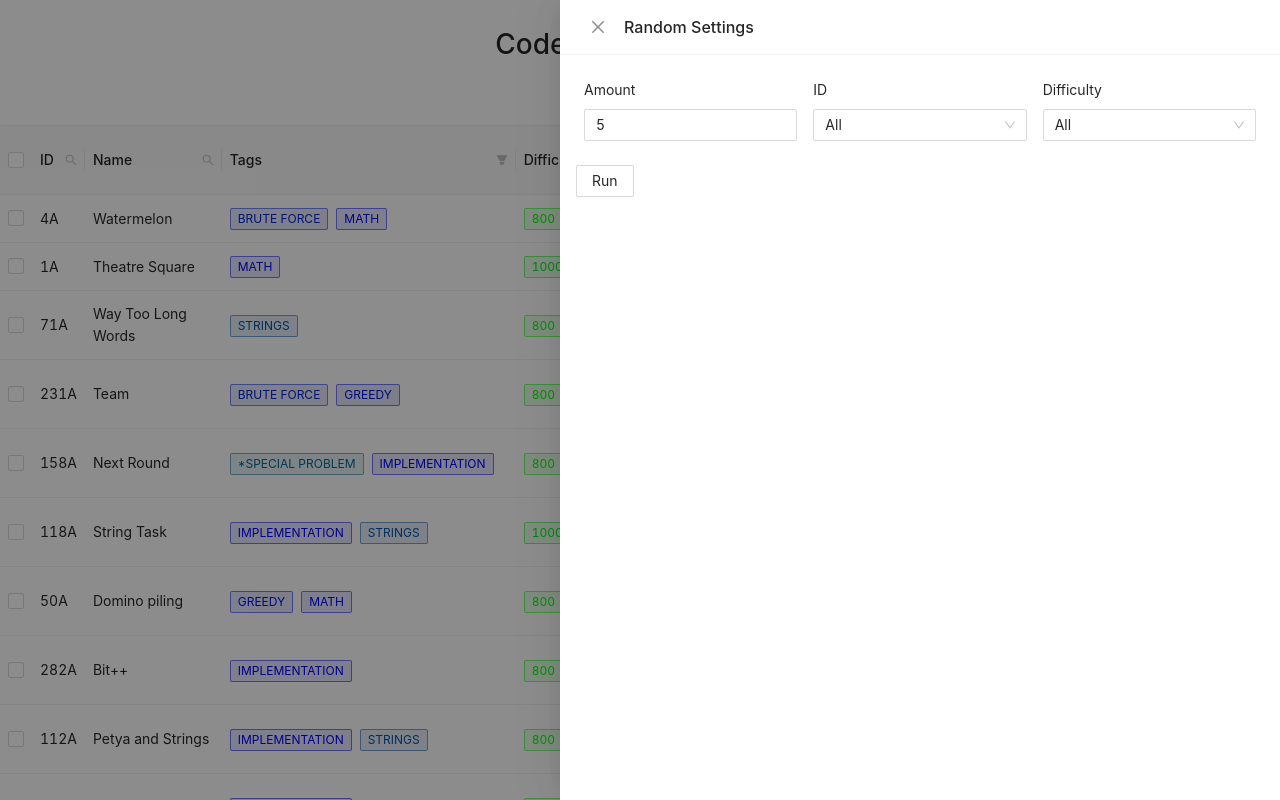
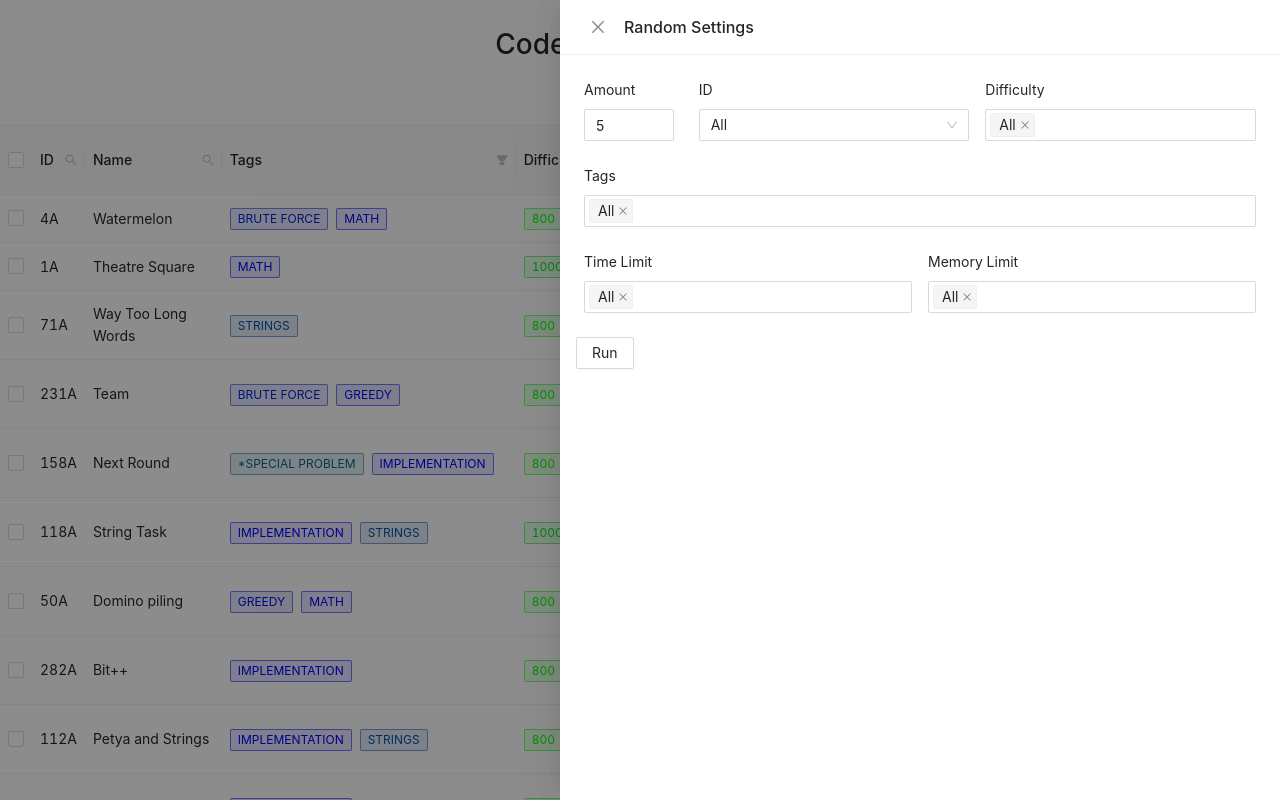
Before and after one commit to cc-visionary/Code-Forces-Web-App, a React (Create React App) app in the folder view_problems/: page / in a window 1280 px wide. Both pictures are taken after a click on the item "Choose Random". Shown: the top 800 px of the page. Built offline with nearby package versions, Linux system fonts and the light colour scheme.

Commit message:
Added Form for Random Problems Settings

```diff
--- a/view_problems/src/pages/Home/Home.js
+++ b/view_problems/src/pages/Home/Home.js
@@ -1,5 +1,5 @@
 import React, { Component } from 'react';
-import { Menu, Drawer, Form, Select, Col, Row, DatePicker, Table, Tag, Space, Button, Input } from 'antd'
+import { Menu, Drawer, Form, Select, Col, Row, DatePicker, Table, Tag, Space, Button, Input, InputNumber } from 'antd'
 import { SearchOutlined, PieChartOutlined, CaretRightOutlined, EyeOutlined } from '@ant-design/icons';
 import 'antd/dist/antd.css';
 import './Home.css';
@@ -22,9 +22,7 @@ export default class Home extends Component {
 
     setColumns = () => {
         const columns = []
-        const sortedTags = this.countSortTags()
-        const sortedDifficulty = this.sortDifficulty()
-        const tagColorEquivalent = [ 'magenta', 'red', 'volcano', 'orange', 'gold', 'lime', 'green', 'cyan', 'blue', 'geekblue', 'purple' ]
+        const [ sortedTags, sortedDifficulty, sortedTimeLimit, sortedMemLimit ]  = this.sortTagsDiffTimeMem()
         const renders = {
             'Page URL': link => <a href={link.replace('//problemset', '/problemset')} target='_blank' rel="noopener noreferrer">{link.replace('//problemset', '/problemset')}</a>,
             'Tags': cats => cats.split(',').map(tag => {
@@ -170,13 +168,17 @@ export default class Home extends Component {
         });
     };
 
-    countSortTags = () => {
+    sortTagsDiffTimeMem = () => {
         /**
          * Counts the occurence of each tag
+         * Sorts the tag base on occurence (sets it to this.state.sortedTags)
          *
-         * Sorts the tag base on occurense (sets it to this.state.sortedTags)
+         * Find the unique Difficuly, Time Limit, and Memory limit then sort based on the value
          */
         let nTags = {}
+        let difficulties = []
+        let timeLimit = []
+        let memoryLimit = []
         this.state.data.forEach(d => {
             if(d['Tags'] !== null && d['Tags'] !== '') {
                 d['Tags'].split(',').forEach(tag => {
@@ -185,33 +187,22 @@ export default class Home extends Component {
                         else nTags[tag] = 0
                     }
                 })
-            }
+            } else if(d['Difficulty'] !== null && d['Difficulty'] !== '' && !difficulties.includes(Number(d['Difficulty']))) difficulties.push(Number(d['Difficulty']))
+            else if(d['Time Limit'] !== null && d['Time Limit'] !== '' && !timeLimit.includes(Number(d['Time Limit']))) timeLimit.push(Number(d['Time Limit']))
+            else if(d['Memory Limit'] !== null && d['Memory Limit'] !== '' && !memoryLimit.includes(d['Memory Limit'])) memoryLimit.push(d['Memory Limit'])
         })
-        return Object.entries(nTags).sort((first, second) => {return second[1] - first[1]})
-    }
-
-    sortDifficulty = () => {
-        let difficulties = []
-        this.state.data.forEach(d => {
-            if(d['Difficulty'] !== null && d['Difficulty'] !== '' && !difficulties.includes(Number(d['Difficulty']))) difficulties.push(Number(d['Difficulty']))
-        })
-
-        return difficulties.sort((a, b) => a - b)
+        return [
+            Object.entries(nTags).sort((first, second) => {return second[1] - first[1]}),
+            difficulties.sort((a, b) => a - b),
+            timeLimit.sort((a, b) => a - b),
+            memoryLimit.sort((a, b) => a - b)
+        ]
     }
 
     onSelectChange = (selectedRowKeys) => {
         this.setState({ selectedRowKeys });
     };
 
-    componentDidMount = () => {
-        let selectedRowKeys = [] // sets all the completed to be checked
-        this.state.data.forEach((val, key) => {
-            if(val['Completed'] == 1) {
-                selectedRowKeys = [...selectedRowKeys, key]
-            }
-        })
-        this.setState({ selectedRowKeys })
-    };
 
     showRandomSettings = () => {
         this.setState({
@@ -223,6 +214,16 @@ export default class Home extends Component {
         this.setState({
             randomSettingsVisible: false,
         });
+    };
+
+    componentDidMount = () => {
+        let selectedRowKeys = [] // sets all the completed to be checked
+        this.state.data.forEach((val, key) => {
+            if(val['Completed'] == 1) {
+                selectedRowKeys = [...selectedRowKeys, key]
+            }
+        })
+        this.setState({ selectedRowKeys })
     };
 
     render() {
@@ -243,8 +244,7 @@ export default class Home extends Component {
         };
 
         const columns = this.setColumns()
-        const sortedTags = this.countSortTags()
-        const sortedDifficulty = this.sortDifficulty()
+        const [ sortedTags, sortedDifficulty, sortedTimeLimit, sortedMemLimit ]  = this.sortTagsDiffTimeMem()
 
         return (
             <div className='home'>
@@ -287,22 +287,22 @@ export default class Home extends Component {
                 >
                     <Form layout="vertical" hideRequiredMark>
                     <Row gutter={16}>
-                        <Col span={8}>
+                        <Col span={4}>
                             <Form.Item
                                 name="amount"
                                 label="Amount"
                                 rules={[{ required: true, message: 'Please enter an amount' }]}
                             >
-                            <Input placeholder="Please enter an amount" defaultValue='5' />
+                                <InputNumber min={1} max={10} defaultValue={5} />
                             </Form.Item>
                         </Col>
-                        <Col span={8}>
+                        <Col span={10}>
                             <Form.Item
                                 name="id"
                                 label="ID"
                                 rules={[{ required: true, message: 'Please choose an ID' }]}
                             >
-                            <Select defaultValue='all' >
+                                <Select showSearch defaultValue='all' >
                                     <Option value='all'>All</Option>
                                     <Option value='a'>A</Option>
                                     <Option value='b'>B</Option>
@@ -314,15 +314,55 @@ export default class Home extends Component {
                                 </Select>
                             </Form.Item>
                         </Col>
-                        <Col span={8}>
+                        <Col span={10}>
                             <Form.Item
                                 name="difficulty"
                                 label="Difficulty"
                             rules={[{ required: true, message: 'Please choose a difficulty' }]}
                             >
-                            <Select defaultValue='all' >
+                                <Select mode="multiple" defaultValue='all' >
                                     <Option value='all'>All</Option>
                                     { sortedDifficulty.map(diff => <Option value={diff}>{diff}</Option>) }
+                                </Select>
+                            </Form.Item>
+                        </Col>
+                    </Row>
+                    <Row gutter={16}>
+                        <Col span={24}>
+                            <Form.Item
+                                name="tags"
+                                label="Tags"
+                            rules={[{ required: true, message: 'Please choose a difficulty' }]}
+                            >
+                                <Select mode="multiple" defaultValue='all' >
+                                    <Option value='all'>All</Option>
+                                    { sortedTags.map(diff => <Option value={diff[0]}>{diff[0].toUpperCase()} ({diff[1]})</Option>) }
+                                </Select>
+                            </Form.Item>
+                        </Col>
+                    </Row>
+                    <Row gutter={16}>
+                        <Col span={12}>
+                            <Form.Item
+                                name="time_limit"
+                                label="Time Limit"
+                            rules={[{ required: true, message: 'Please choose a difficulty' }]}
+                            >
+                                <Select mode="multiple" defaultValue='all' >
+                                    <Option value='all'>All</Option>
+                                    { sortedTimeLimit.map(time => <Option value={time}>{time}</Option>) }
+                                </Select>
+                            </Form.Item>
+                        </Col>
+                        <Col span={12}>
+                            <Form.Item
+                                name="memory_limit"
+                                label="Memory Limit"
+                            rules={[{ required: true, message: 'Please choose a difficulty' }]}
+                            >
+                                <Select mode="multiple" defaultValue='all' >
+                                    <Option value='all'>All</Option>
+                                    { sortedMemLimit.map(mem => <Option value={mem}>{mem}</Option>) }
                                 </Select>
                             </Form.Item>
                         </Col>
```
Lines whose indentation alone changed are shown as unchanged.
